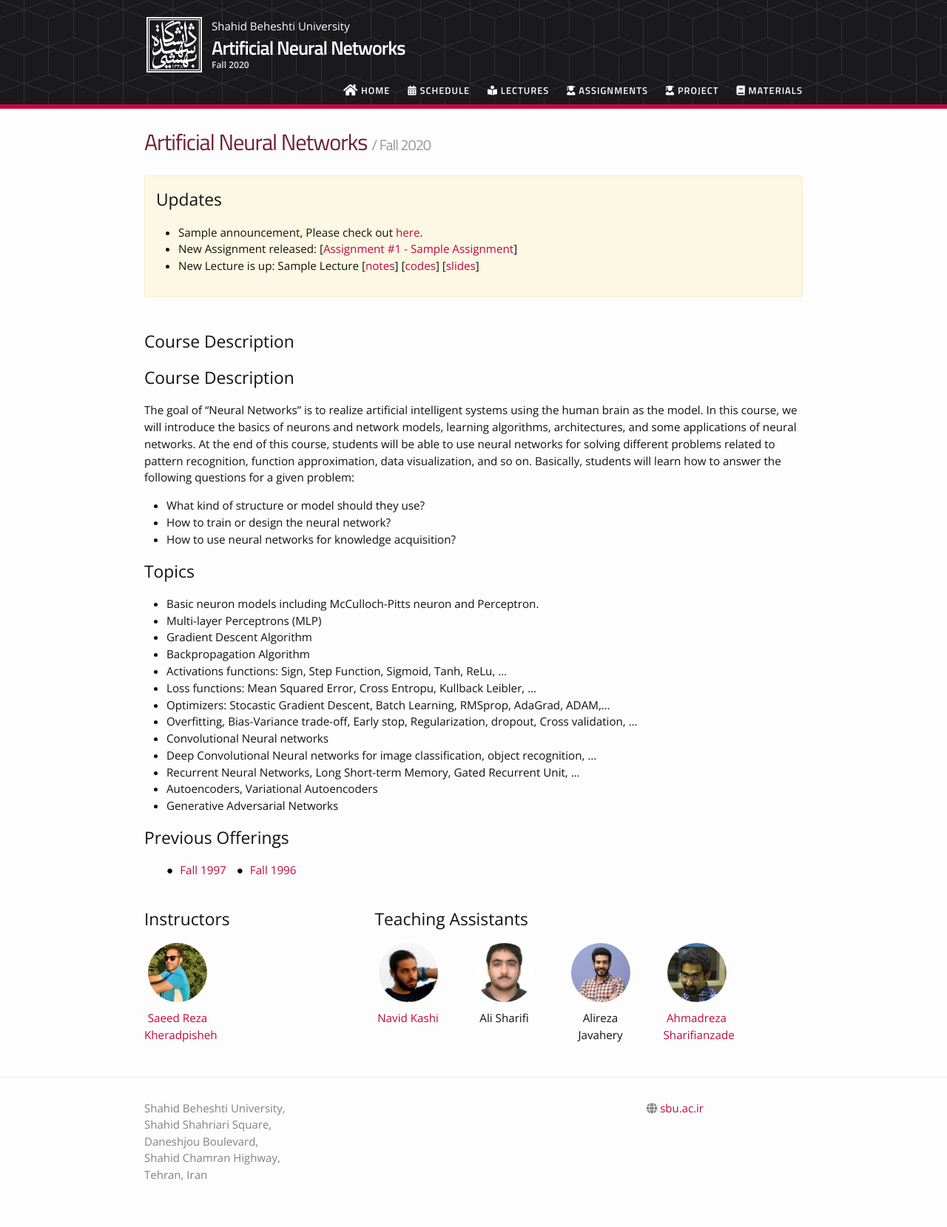
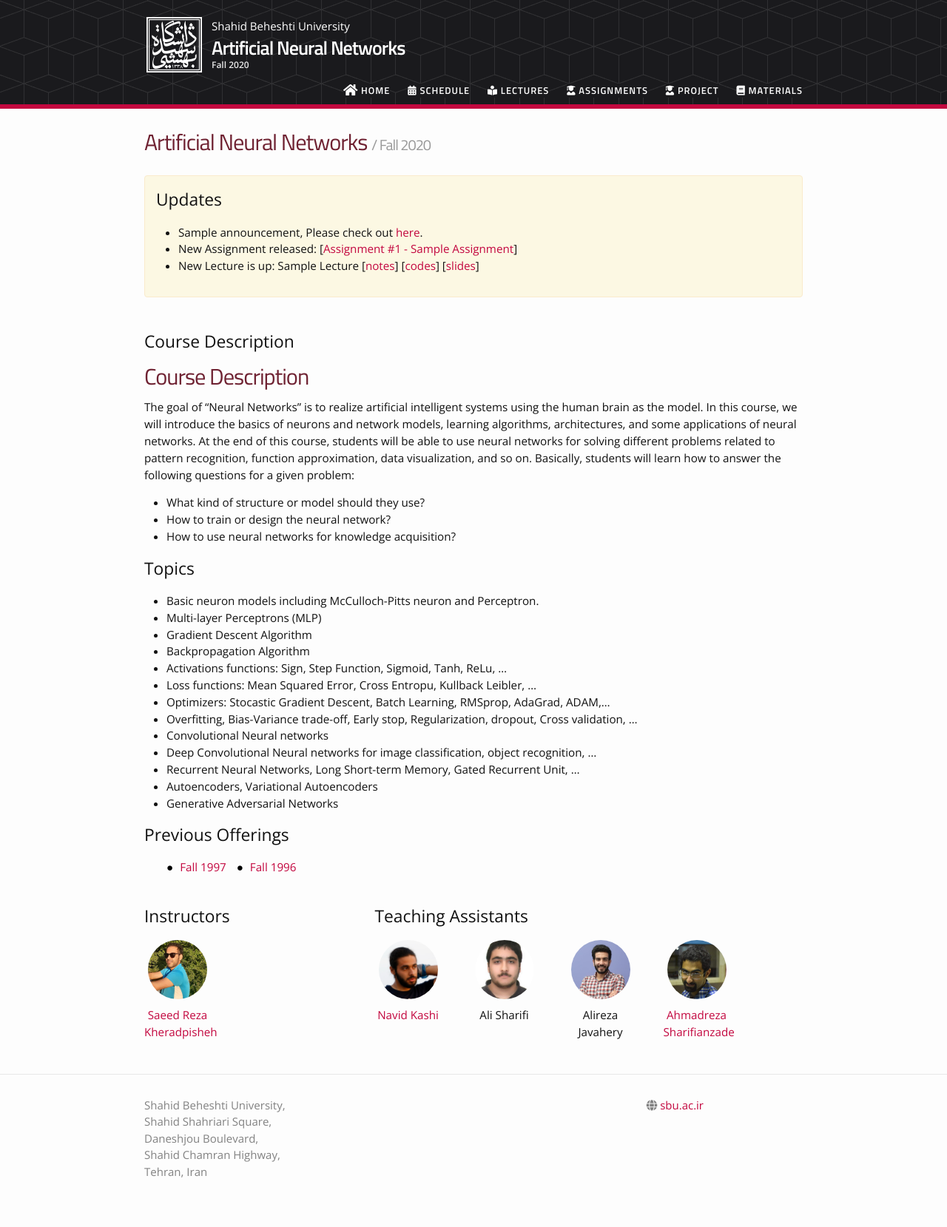
Before and after one commit to alisharifi2000/CS-SBU-ANN-Bsc-3991, a Jekyll site: the page built from index.md, in a window 1280 px wide. Shown: the whole page at 74% size. Built offline with Jekyll 4.4.1, drawn with Linux system fonts in a browser that asks for light colours; nearby versions of some CDN libraries.

```diff
--- a/index.md
+++ b/index.md
@@ -2,10 +2,9 @@
 layout: home
 ---
 
-<h2> Course Description </h2>
+<h1> Course Description </h1>
 
 The goal of “Neural Networks” is to realize artificial intelligent systems using the human brain as the model. In this course, we will introduce the basics of neurons and network models, learning algorithms, architectures, and some applications of neural networks. At the end of this course, students will be able to use neural networks for solving different problems related to pattern recognition, function approximation, data visualization, and so on. Basically, students will learn how to answer the following questions for a given problem:
-
 
 * What kind of structure or model should they use?
 * How to train or design the neural network?
```
